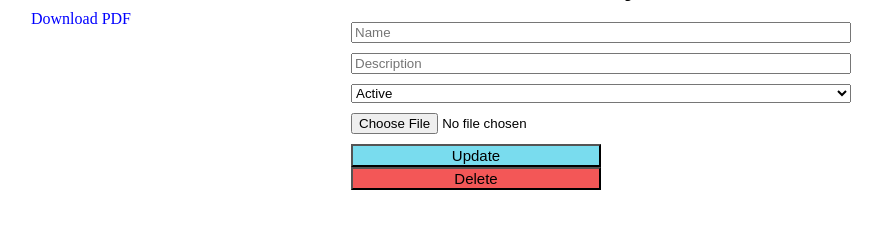
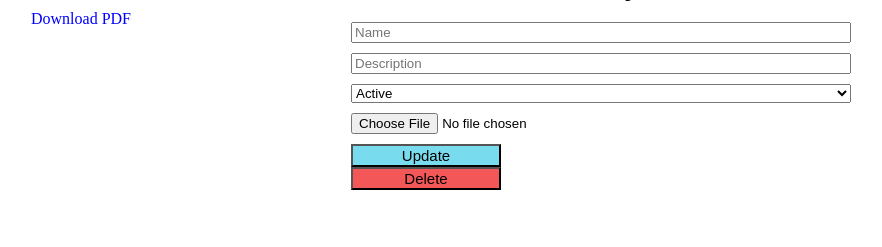
Before and after one commit to hasan-razibul/Kubernetes_api_deployment, a Flask app: page /projects/1 in a window 1280 px wide. Shown: the part 53-300 px from the top of the page, without its empty margins (299-1181 px from the left). Run offline with Flask 3, Linux system fonts and the light colour scheme; data that the repository does not hold is empty.

Commit message:
ready v1

```diff
--- a/frontend/static/styles.css
+++ b/frontend/static/styles.css
@@ -103,11 +103,11 @@ th, td {
 #button-update {
     font-size: 15px;
     background-color: rgb(121, 220, 238);
-    width: 50%;
+    width: 30%;
 }
 
 #button-delete {
     font-size: 15px;
-    width: 50%;
+    width: 30%;
     background-color: rgb(243, 87, 87);
 }
```
